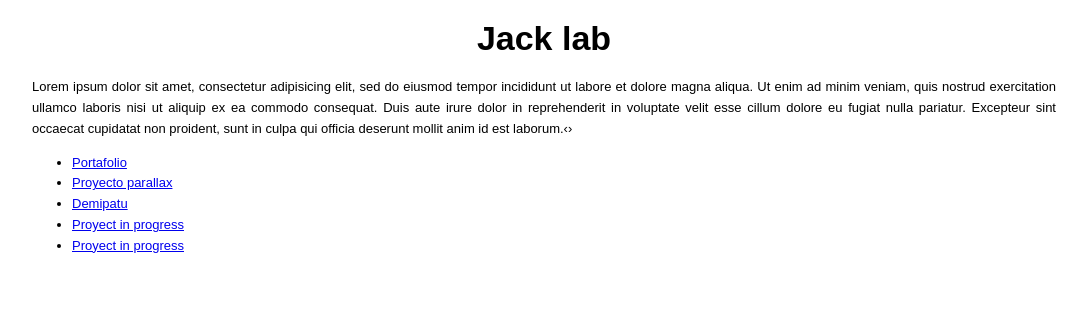
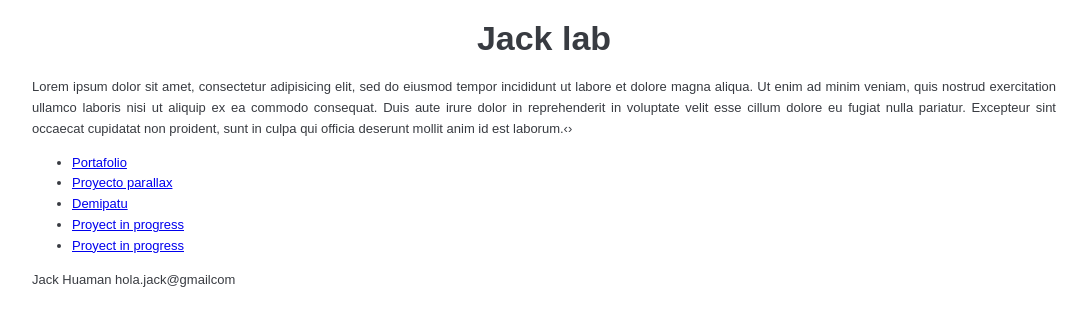
Before and after one commit to jackhuamanc/lab, a PHP site: page / in a window 1280 px wide. Shown: the top 326 px of the page, without its empty margins (96-1183 px from the left). Run offline with PHP 8.4, Linux system fonts and the light colour scheme.

Commit message:
css index cambios

```diff
--- a/css/master.css
+++ b/css/master.css
@@ -5,6 +5,7 @@ body {
   line-height: 1.3rem;
   width: 80%;
   margin: 0 auto;
+  color: rgb(56, 59, 65)
 
 }
 
--- a/index.php
+++ b/index.php
@@ -22,6 +22,9 @@
           <li><a href="#">Proyect in progress</a></li>
         </ul>
 
+        <footer>
+            <p>Jack Huaman   hola.jack@gmailcom</p>
+        </footer>
 
 </body>
 </html>
```
